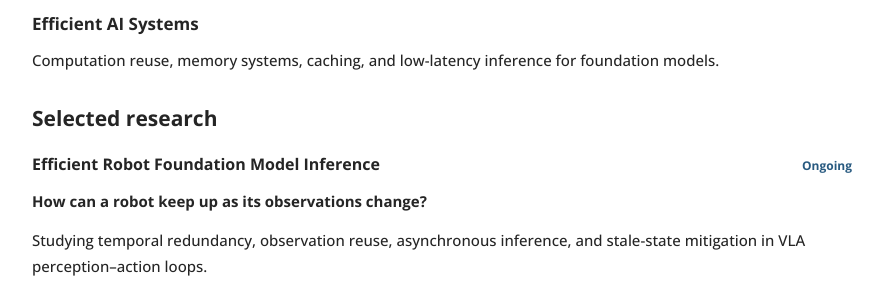
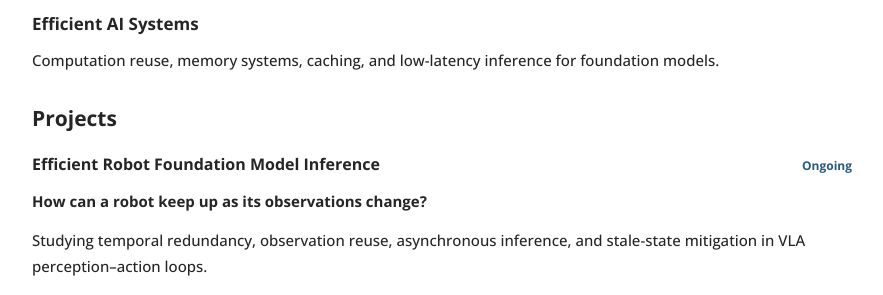
Before and after one commit to thousae/thousae.github.io, a Jekyll site: the page built from research.md, in a window 1280 px wide. Shown: the part 488-783 px from the top of the page, without its empty margins (198-1081 px from the left). Built offline with Jekyll 4.4.1, drawn with Linux system fonts in a browser that asks for light colours.

Commit message:
Remove selected qualifier from research heading

```diff
--- a/research.md
+++ b/research.md
@@ -14,7 +14,7 @@ My work brings together **robot foundation models, embodied AI, and efficient AI
 {{ area.description }}
 {% endfor %}
 
-## Selected research
+## Projects
 
 {% for project in site.data.projects %}
 <article class="research-project" id="{{ project.id }}">
```
